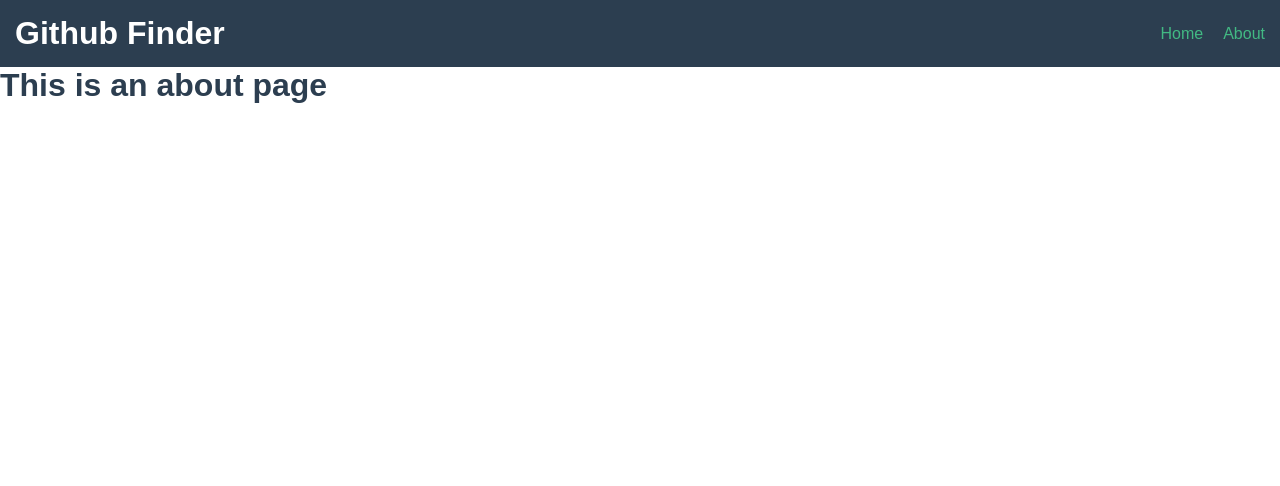
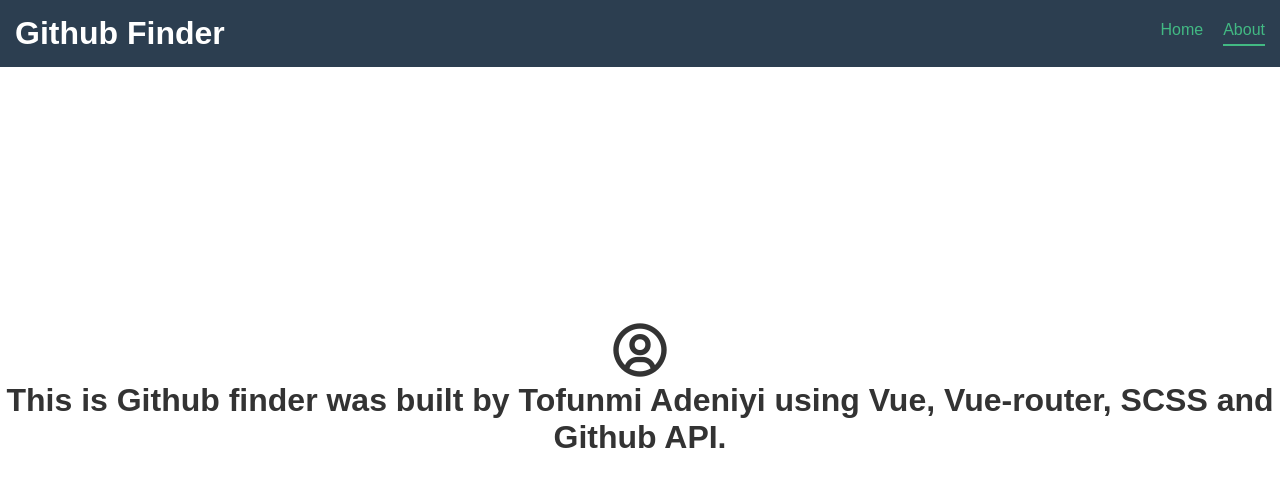
Before and after one commit to atevadd/gitly, a Vue app: page /about in a window 1280 px wide. Shown: the top 486 px of the page. Built offline with nearby package versions, Linux system fonts and the light colour scheme.

Commit message:
some fixes

```diff
--- a/src/App.vue
+++ b/src/App.vue
@@ -65,15 +65,21 @@
   }
 
   nav{
+
     a{
       color: #42b983;
       text-decoration: none;
       display: inline-block;
       margin-left: 20px;
-      transition: .25s ease;
+      padding-bottom: 5px;
+
+      &.router-link-active, &.router-link-exact-active{
+        border-bottom: 2px solid #42b983;
+        padding-bottom: 5px;
+      }
 
       &:hover{
-        text-decoration: underline;
+        border-bottom: 2px solid #42b983;
       }
     }
   }
--- a/src/components/Input.vue
+++ b/src/components/Input.vue
@@ -1,8 +1,9 @@
 <template>
   <div class="input-box">
-    <!-- <label :for="label">{{ label }}</label> -->
-    <input :type="type" v-model="value" @keyup="startSearch(value)" :id="label">
-    <button @click="search(value)"><i class="bx bx-search"></i></button>
+    <form @submit.prevent="search(value)">
+      <input :type="InputType" v-model="value" @keyup="startSearch(value)" :id="label" placeholder="Type a github username">
+      <button @click="search(value)"><i class="bx bx-search"></i></button>
+    </form>
   </div>
 </template>
 
@@ -14,7 +15,7 @@
       type: String,
       default: "Name"
     },
-    type: String
+    InputType: String
   },
   data(){
     return{
--- a/src/views/About.vue
+++ b/src/views/About.vue
@@ -1,5 +1,35 @@
 <template>
   <div class="about">
-    <h1>This is an about page</h1>
+    <i class='bx bx-user-circle' ></i>
+    <h1>This is Github finder was built by Tofunmi Adeniyi using Vue, Vue-router, SCSS and Github API.</h1>
   </div>
 </template>
+
+<script>
+export default {
+  name: "About"
+}
+</script>
+
+<style lang="scss" scoped>
+.about{
+  width: 100%;
+  height: 80vh;
+  position: relative;
+  display: flex;
+  align-items: center;
+  justify-content: center;
+  flex-direction: column;
+
+  i{
+    font-size: 4rem;
+    color: #333;
+  }
+
+  h1{
+    text-align: center;
+    font-weight: 600;
+    color: #333;
+  }
+}
+</style>
--- a/src/views/Home.vue
+++ b/src/views/Home.vue
@@ -3,7 +3,7 @@
     <h1>Find a user on github</h1>
     <Input
       label="Find a user on github"
-      type="search"
+      InputType="search"
       @search="findUser($event)"
     />
 
```
